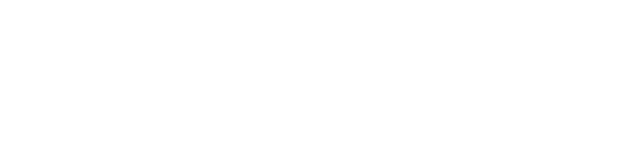
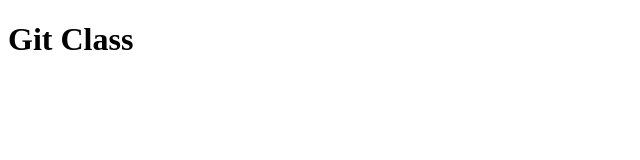
Before and after one commit to mayxue/jordan, a plain HTML site: page index.html in a window 1280 px wide. Shown: the whole page, without its empty margins (0-640 px from the left). Drawn offline with Linux system fonts and the light colour scheme.

Commit message:
Add header to home page

```diff
--- a/index.html
+++ b/index.html
@@ -2,6 +2,6 @@
 
 <html>
 	<body>
-
+		<h1>Git Class</h1>
 	</body>
 </html>
```
